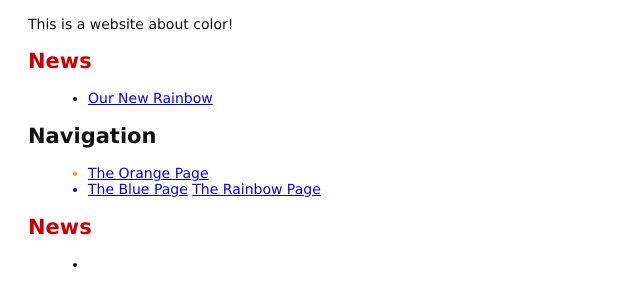
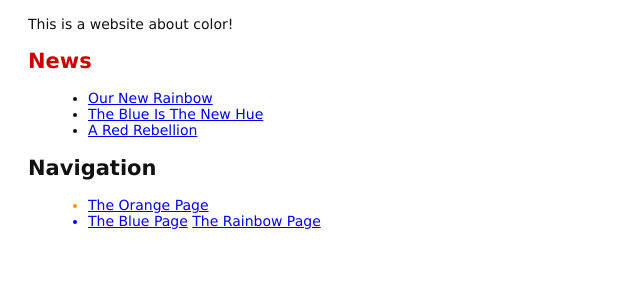
Before and after one commit to johnshao89/Git-Learning, a plain HTML site: page index.html in a window 1280 px wide. Shown: the part 83-388 px from the top of the page, without its empty margins (0-640 px from the left). Drawn offline with Linux system fonts and the light colour scheme.

Commit message:
Add 2nd news item to index page

```diff
--- a/index.html
+++ b/index.html
@@ -9,9 +9,11 @@
 <h1 style = "color: #07f">A Colorful Website</h1>
 <p>This is a website about color!</p>
 
-<h2 style="color: #C00">News</h2>
+<h2 style="color: #C00;">News</h2>
 <ul>
     <li><a href="rainbow.html">Our New Rainbow</a></li>
+    <li><a href="news-1.html">The Blue Is The New Hue</a></li>
+    <li><a href="news-2.html">A Red Rebellion</a></li>
 </ul>
 <h2>Navigation</h2>
 <ul>
@@ -23,9 +25,6 @@
         <a href="rainbow.html">The Rainbow Page</a>
     </li>
 </ul>
-<h2 style="color: #C00;">News</h2>
-<ul>
-    <li><a href="news-1.html"></a></li>
-</ul>
+
 </body>
 </html>
```
